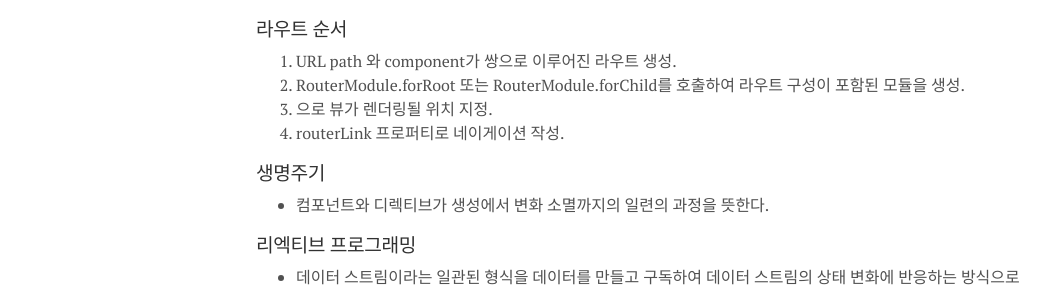
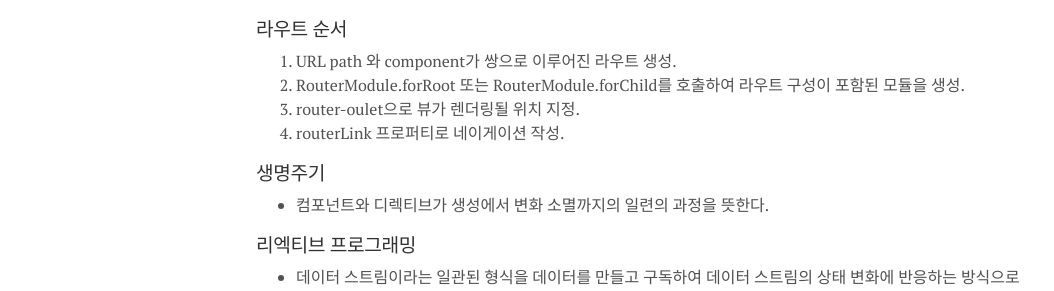
Before and after one commit to austinpark420/austinpark420.github.io, a Jekyll site: the page built from _posts/2018-07-30-angular_study.md, in a window 1280 px wide. Shown: the part 808-1099 px from the top of the page, without its empty margins (0-1054 px from the left). Built offline with Jekyll 4.4.1, drawn with Linux system fonts in a browser that asks for light colours.

Commit message:
Edit angular_study.md

```diff
--- a/_posts/2018-07-30-angular_study.md
+++ b/_posts/2018-07-30-angular_study.md
@@ -35,7 +35,7 @@
 ### 라우트 순서
   1. URL path 와 component가 쌍으로 이루어진 라우트 생성.
   2. RouterModule.forRoot 또는 RouterModule.forChild를 호출하여 라우트 구성이 포함된 모듈을 생성.
-  3. <router-oulet>으로 뷰가 렌더링될 위치 지정.
+  3. router-oulet으로 뷰가 렌더링될 위치 지정.
   4. routerLink 프로퍼티로 네이게이션 작성.
 
 ### 생명주기
```
